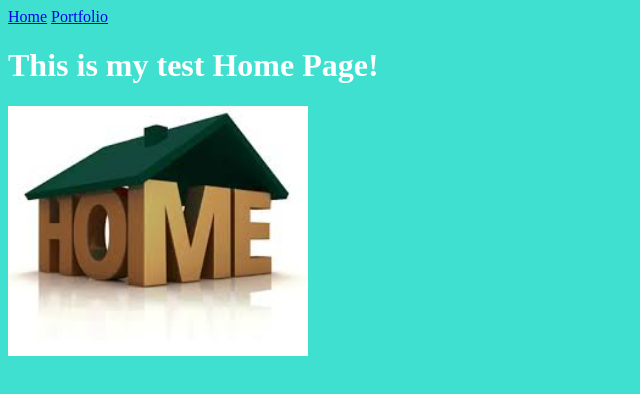
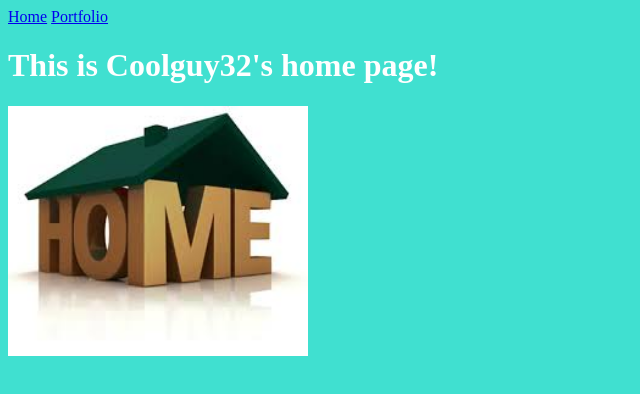
Before and after one commit to coolguy32/coolguy32.github.io, a plain HTML site: page my_website/index.html in a window 1280 px wide. Shown: the whole page, without its empty margins (0-640 px from the left). Drawn offline with Linux system fonts and the light colour scheme.

Commit message:
Changed the heading

```diff
--- a/my_website/index.html
+++ b/my_website/index.html
@@ -8,7 +8,7 @@
   <body>
     <a href="index.html">Home</a>
     <a href="portfolio.html">Portfolio</a>
-    <h1>This is my test Home Page!</h1>
+    <h1>This is Coolguy32's home page!</h1>
     <img src="images/home.jpg" height="250">
   </body>
 </html>
```
